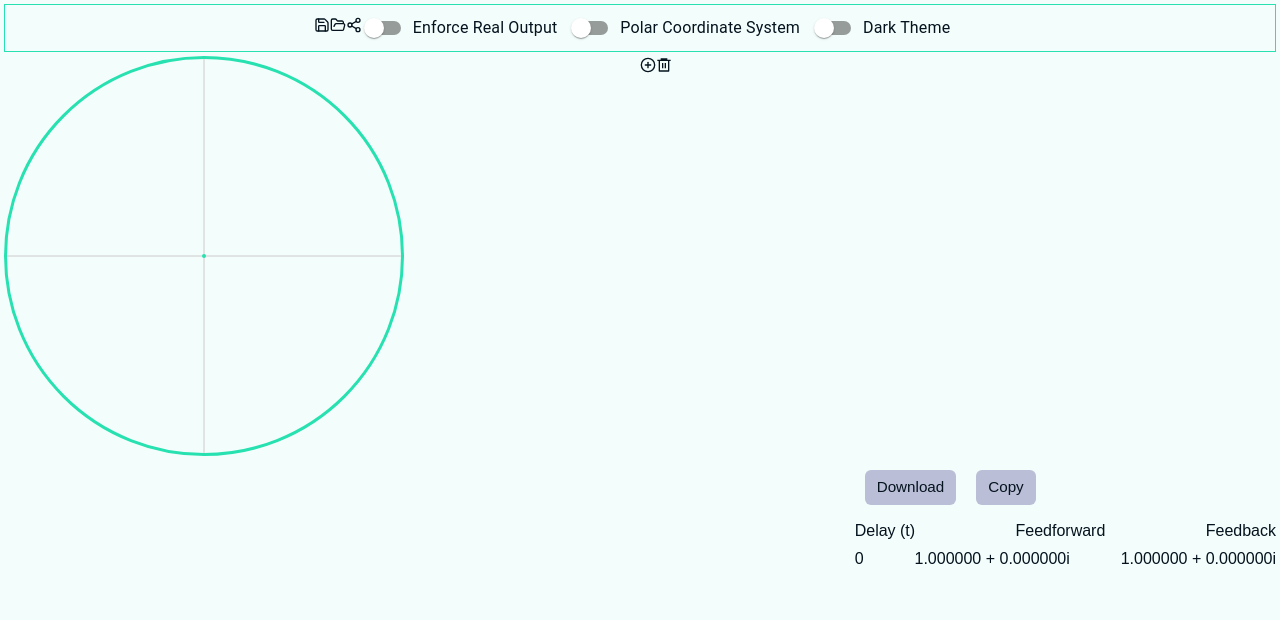
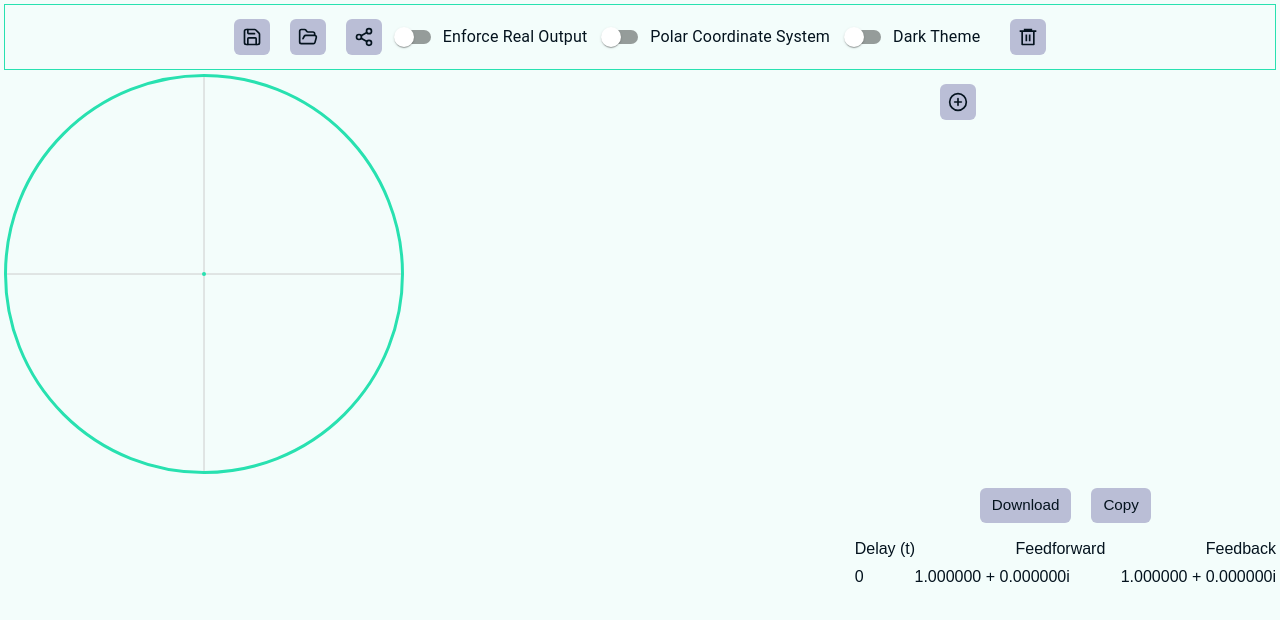
Before and after one commit to Selim-Sheta/AllPass-Designer, a React (Vite) app: page / in a window 1280 px wide. Shown: the top 620 px of the page. Built offline with nearby package versions, Linux system fonts and the light colour scheme.

Commit message:
Clear all

```diff
--- a/src/Components/FilterDesigner.jsx
+++ b/src/Components/AllPassDesigner.jsx
@@ -16,7 +16,7 @@ export default function FilterDesigner() {
     const [activeId, setActiveId] = useState(null);
     const [unitRadius, setUnitRadius] = useState(null);
 
-    //Apply loaded state
+    // Apply loaded state
     function hydrateState(data) {
         if (data.poles) setPoles(data.poles);
         if (data.options) setOptions(prev => ({ ...prev, ...data.options }));
@@ -27,6 +27,12 @@ export default function FilterDesigner() {
         const state = loadFromURL();
         if (state) hydrateState(state);
     }, []);
+
+    // Clears state and resets URL
+    const clearAll = () => {
+        const baseURL = window.location.origin + window.location.pathname;
+        window.location.assign(baseURL); // full reload, clears state & URL
+    }
 
     // HANDLERS FOR POLE MANAGEMENT
     const addPole = (pixelPos) => {
@@ -81,6 +87,7 @@ export default function FilterDesigner() {
                     const url = `${window.location.origin}${window.location.pathname}?state=${getURLState({ poles, options })}`;
                     navigator.clipboard.writeText(url).then(() => alert('Link copied to clipboard!'));
                 }}
+                onClearAll={clearAll}
             />
             <div className="filter-design-panel">
                 <UnitCircle
@@ -104,6 +111,7 @@ export default function FilterDesigner() {
                                 updatePole(id, { real, imag });
                             }}
                             onDragEnd={() => setActiveId(null)}
+                            onDelete={removePole}
                             diameter={30}
                             enforceRealOutput={options.enforceRealOutput}
                             imagValue={p.pos.imag}
--- a/src/Components/DownloadButton.jsx
+++ /dev/null
@@ -1 +0,0 @@
-// Trigger export
--- a/src/Components/OptionsPanel.jsx
+++ b/src/Components/OptionsPanel.jsx
@@ -4,8 +4,9 @@
 import React from 'react';
 import { Switch, FormControlLabel, FormGroup, Tooltip, IconButton } from '@mui/material';
 import { LuClipboardCopy, LuClipboardCheck, LuDownload, LuFolderOpen, LuSave, LuShare2 } from "react-icons/lu";
+import { RiDeleteBin6Line } from "react-icons/ri";
 
-export default function OptionsPanel({ options, updateOption, onSave, onLoad, onCopyLink }) {
+export default function OptionsPanel({ options, updateOption, onSave, onLoad, onCopyLink, onClearAll }) {
     return (
         <div className="options-panel">
             <div className="state-toolbar">
@@ -48,6 +49,7 @@ export default function OptionsPanel({ options, updateOption, onSave, onLoad, on
                     />
                 </Tooltip>
             </FormGroup>
+            <button title="Clear all" className="icon-button" onClick={onClearAll}><RiDeleteBin6Line/></button>
         </div>
     );
 }
--- a/src/Components/PoleHandle.jsx
+++ b/src/Components/PoleHandle.jsx
@@ -3,7 +3,7 @@
 
 import React, { useRef, useEffect, useState } from 'react';
 
-export default function PoleHandle({id, x, y, radius, isActive, onDragStart, onDrag, onDragEnd, diameter = 30, enforceRealOutput, imagValue})
+export default function PoleHandle({id, x, y, radius, isActive, onDragStart, onDrag, onDragEnd, onDelete, diameter = 30, enforceRealOutput, imagValue})
 {
     const ref = useRef(null);
     const [localRadius, setLocalRadius] = useState(diameter / 2);
@@ -53,7 +53,11 @@ export default function PoleHandle({id, x, y, radius, isActive, onDragStart, onD
 
     const handleMouseDown = (e) => {
         e.stopPropagation();
-        onDragStart(id);
+        if (e.shiftKey) {
+            onDelete(id); // delete on shift-click
+        } else {
+            onDragStart(id);
+        }
     };
 
     return (
--- a/src/Components/PoleTable.jsx
+++ b/src/Components/PoleTable.jsx
@@ -4,7 +4,6 @@
 import { OutlinedInput } from '@mui/material';
 import React from 'react';
 import { LuCirclePlus } from "react-icons/lu";
-import { RiDeleteBin6Line } from "react-icons/ri";
 
 export default function PoleTable({ poles, onAdd, onEdit, onDelete, coordSystem, enforceRealOutput }) {
 
@@ -151,11 +150,7 @@ export default function PoleTable({ poles, onAdd, onEdit, onDelete, coordSystem,
 
     return (
         <div className = "table-container">
-            <div className="download-buttons">
-                <button title="Add a pole" className="icon-button" onClick={addPole}><LuCirclePlus/></button>
-                <button title="Clear all" className="icon-button" onClick={addPole}><RiDeleteBin6Line/></button>
-            </div>
-
+            <button title="Add a pole" className="icon-button" onClick={addPole}><LuCirclePlus/></button>
             <div className="scrollable-table">
                 {poles.flatMap((p) => {
                     const rows = [renderPoleRow(p, false)];
--- a/src/global.css
+++ b/src/global.css
@@ -87,6 +87,7 @@ select,
     height: 100%;
     display: flex;
     flex-direction: column;
+    align-items: center;
 }
 
 .pole-handle{
@@ -154,3 +155,32 @@ select,
 body.dark .text-button:hover {
     background: rgba(255, 255, 255, 0.1);
 }
+
+.icon-button {
+    background: var(--neutral);
+    border: none;
+    color: var(--text);
+    padding: 6px;
+    border-radius: 6px;
+    cursor: pointer;
+    display: inline-flex;
+    align-items: center;
+    justify-content: center;
+    transition: background 0.2s ease, color 0.2s ease;
+    margin: 10px;
+    width: 36px;
+    height: 36px;
+}
+
+.icon-button:hover {
+    background: rgba(0, 0, 0, 0.1);
+}
+
+body.dark .icon-button:hover {
+    background: rgba(255, 255, 255, 0.1);
+}
+
+.icon-button svg {
+    width: 20px;
+    height: 20px;
+}
--- a/src/main.jsx
+++ b/src/main.jsx
@@ -1,11 +1,11 @@
 // S. Sheta 2025
 import { StrictMode } from 'react'
 import { createRoot } from 'react-dom/client'
-import FilterDesigner from './components/FilterDesigner';
+import AllPassDesigner from './components/AllPassDesigner';
 import './global.css'
 
 createRoot(document.getElementById('root')).render(
     <StrictMode>
-        <FilterDesigner />
+        <AllPassDesigner/>
     </StrictMode>,
 )
```
Also changed, not shown: 1 other file (tests, documents, lock files or other folders).
